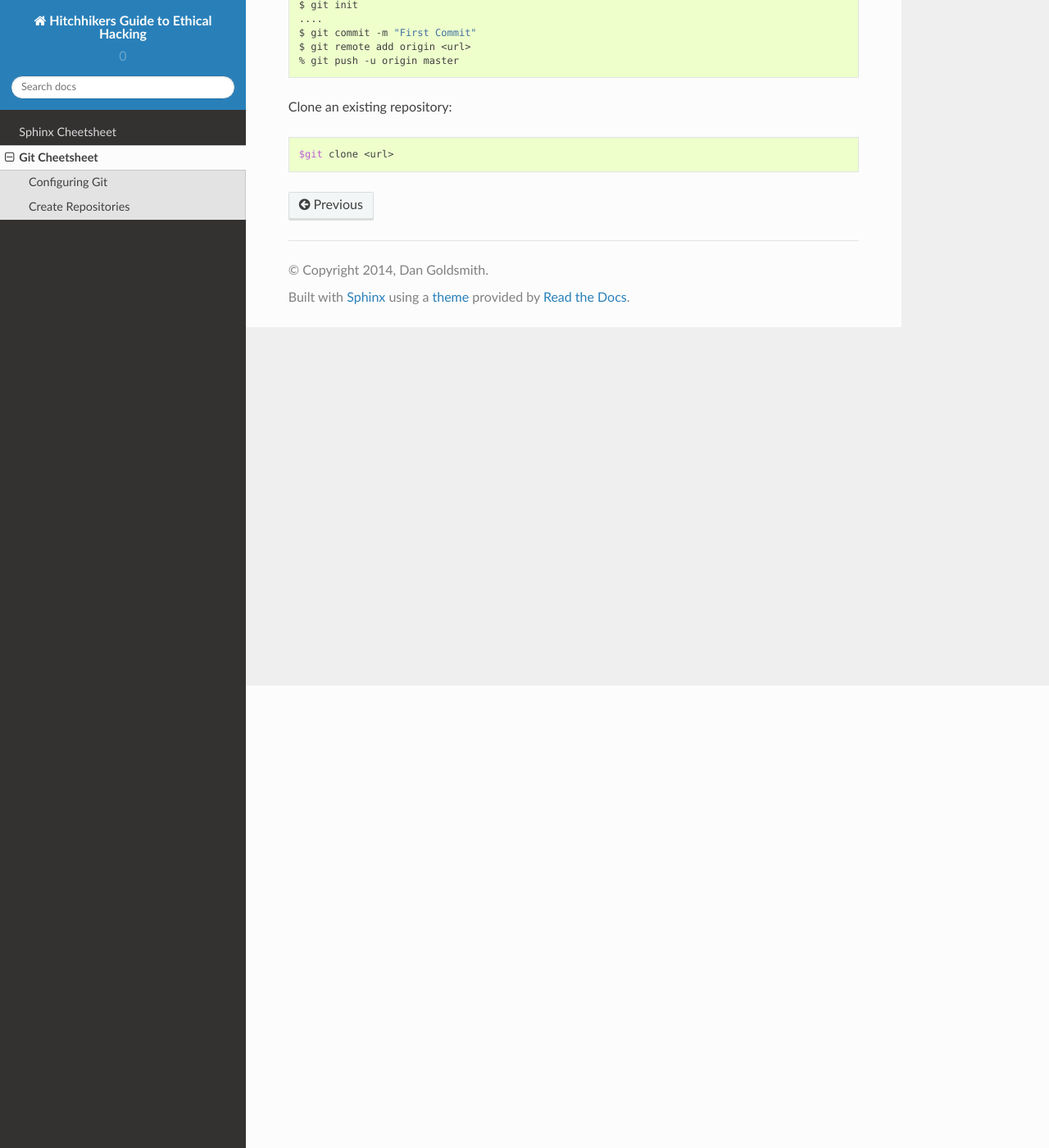
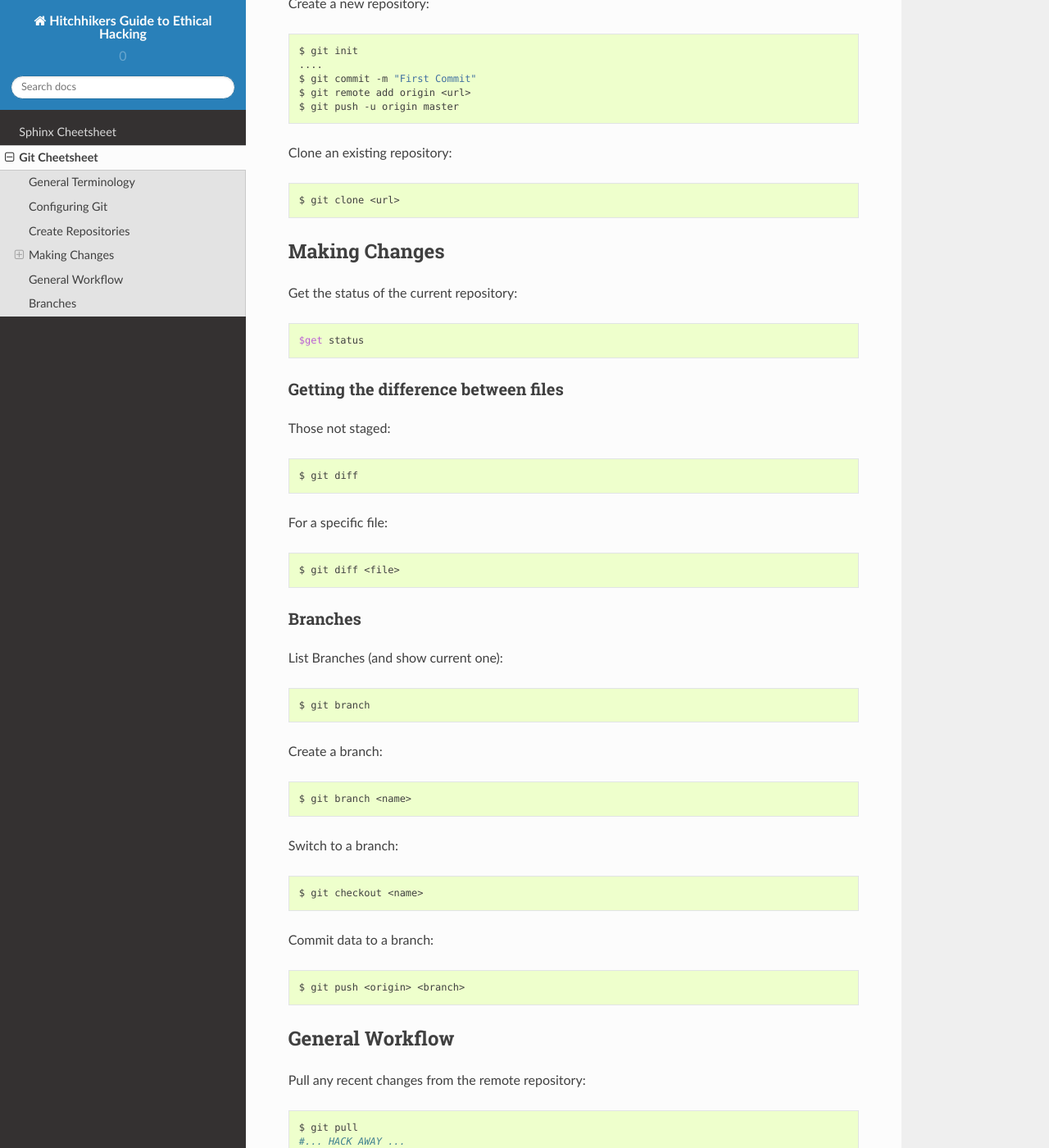
Before and after one commit to coventryuniversity/EH-H2GH, a Sphinx documentation site: the page built from source/git.rst, in a window 1280 px wide and 1400 px high, scrolled down 564 px. Shown: the whole window at 82% size. Built offline with Sphinx 7.4.7 and the Read the Docs theme 2.0.0, drawn with Linux system fonts in a browser that asks for light colours; formulas are drawn with MathJax 3; some of the changed text lies outside the part shown.

Commit message:
Added branching commands to git docs

```diff
--- a/source/git.rst
+++ b/source/git.rst
@@ -3,6 +3,9 @@
 ===============
 Git Cheetsheet
 ===============
+
+General Terminology
+===================
 
 Configuring Git
 ================
@@ -25,9 +28,84 @@ Create a new repository::
   ....
   $ git commit -m "First Commit"
   $ git remote add origin <url>
-  % git push -u origin master
+  $ git push -u origin master
 
 
 Clone an existing repository::
 
-  $git clone <url>
+  $ git clone <url>
+
+Making Changes
+==============
+
+Get the status of the current repository::
+
+  $get status
+
+Getting the difference between files
+------------------------------------
+
+Those not staged::
+
+  $ git diff
+
+For a specific file::
+
+  $ git diff <file>
+
+
+Branches
+---------
+
+List Branches (and show current one)::
+
+  $ git branch
+
+Create a branch::
+
+  $ git branch <name>
+
+Switch to a branch::
+
+  $ git checkout <name>
+
+Commit data to a branch::
+
+  $ git push <origin> <branch>
+
+
+General Workflow
+================
+
+Pull any recent changes from the remote repository::
+
+  $ git pull
+  #... HACK AWAY ...
+  $ git status  #Shows status of files
+  $ git add <whatever>  #Add file to list of changes
+  $ git commit -m <sensible commit message>
+
+  #Push changes to remote repo
+  $ git push
+
+
+Branches
+========
+
+Provide a way to work on a feature without commiting to the main branch.
+
+Create a new branch::
+
+  $ git branch <name>
+
+Navigate between branches::
+
+  $ git checkout <branch>
+
+Merge changes between branches::
+
+  $ git merge <branch>
+
+Remove a branch::
+
+  $ git branch -d <name>
```
